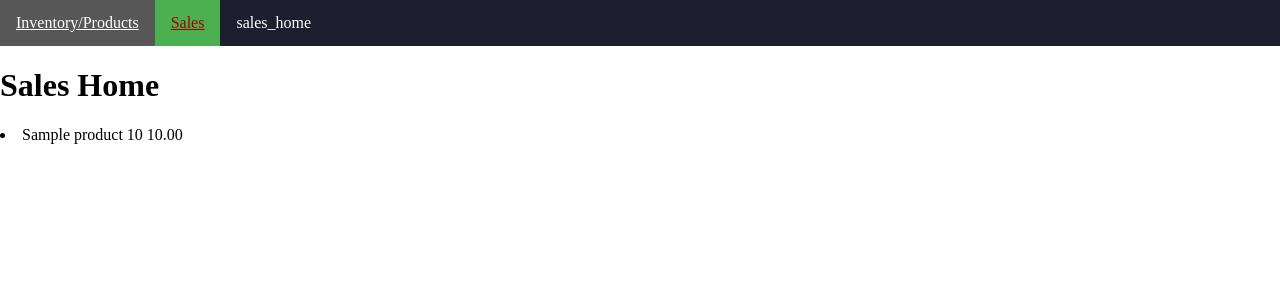
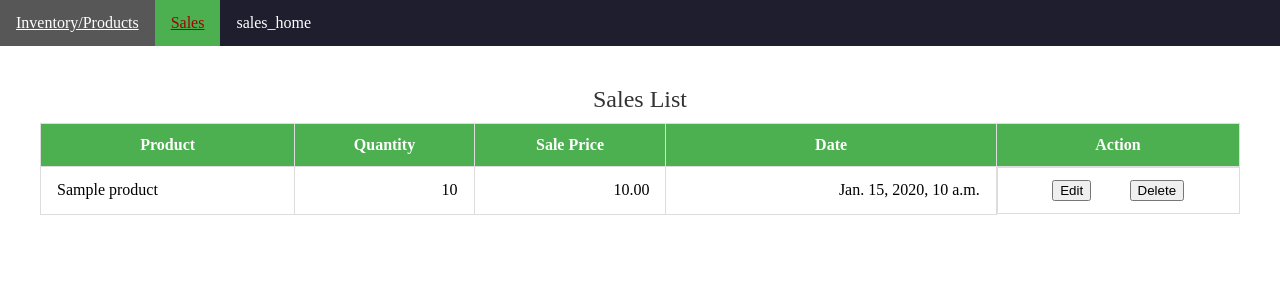
Before and after one commit to mkkotlin/MiniM, a Django app: page /sales/ in a window 1280 px wide. Shown: the top 306 px of the page. Run offline with Django 5.2, Linux system fonts and the light colour scheme; tables that the repository leaves empty hold one stand-in row (values such as "Sample post").

Commit message:
feat: enhance sales page with structured table layout and action buttons

```diff
--- a/MiniMart/sales/static/sales/css/styles.css
+++ b/MiniMart/sales/static/sales/css/styles.css
@@ -1,3 +1,48 @@
 body{
     margin: 0;
 }
+
+.sales_list{
+    margin: 40px;
+    max-height: 300px;
+    overflow-y: auto;
+}
+.sale_list thead th {
+  position: sticky;
+  top: 0;
+  background-color: #4c56af; /* reapply header color */
+  z-index: 1;
+}
+table {
+    width: 100%;
+    border-collapse: collapse;
+    background-color: #fff;
+    box-shadow: 0 2px 4px rgba(0,0,0,0.1);
+}
+th, td {
+    padding: 12px 16px;
+    border: 1px solid #ddd;
+    text-align: left;
+}
+th {
+    background-color: #4CAF50;
+    color: white;
+    text-align:center;
+}
+tr:nth-child(even) {
+    background-color: #f2f2f2;
+}
+td:nth-child(2),
+td:nth-child(3),
+td:nth-child(4){
+    text-align: right;
+}
+td:nth-child(5) {
+    display: flex;
+    justify-content: space-evenly;
+}
+caption {
+    font-size: 1.5em;
+    margin-bottom: 10px;
+    color: #333;
+}
--- a/MiniMart/sales/templates/sales/sales.html
+++ b/MiniMart/sales/templates/sales/sales.html
@@ -11,11 +11,37 @@
     <!-- Navigation -->
     {% include 'global_html/nav.html' %}
 
-    <h1>Sales Home</h1>
 
-    {% for s in sales_list %}
-        <li>{{s}}</li>
-    {% endfor %}
+    <!-- Sales table List -->
+    <div class="sales_list">
+        <table>
+            <caption> Sales List</caption>
+            <thead>
+                <tr>
+                    <th>Product</th>
+                    <th>Quantity</th>
+                    <th>Sale Price</th>
+                    <th>Date</th>
+                    <th>Action</th>
+                </tr>
+            </thead>
+            <tbody>
+                {% for s in sales_list %}
+                <tr>
+                    <td>{{s.product}}</td>
+                    <td>{{s.quantity}}</td>
+                    <td>{{s.sale_price}}</td>
+                    <td>{{s.date}}</td>
+                    <td>
+                        <button>Edit</button>
+                        <button>Delete</button>
+                    </td>
+                </tr>
+                {% endfor %}
+            </tbody>
+        </table>
+    </div>
+
 
 </body>
 </html>
```
